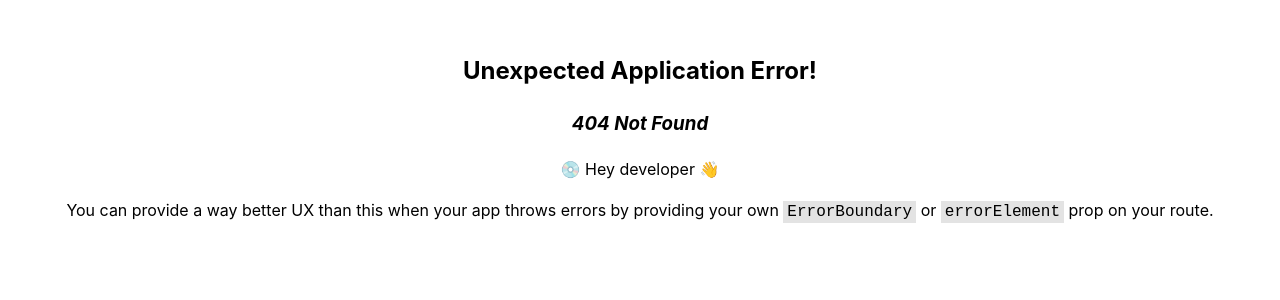
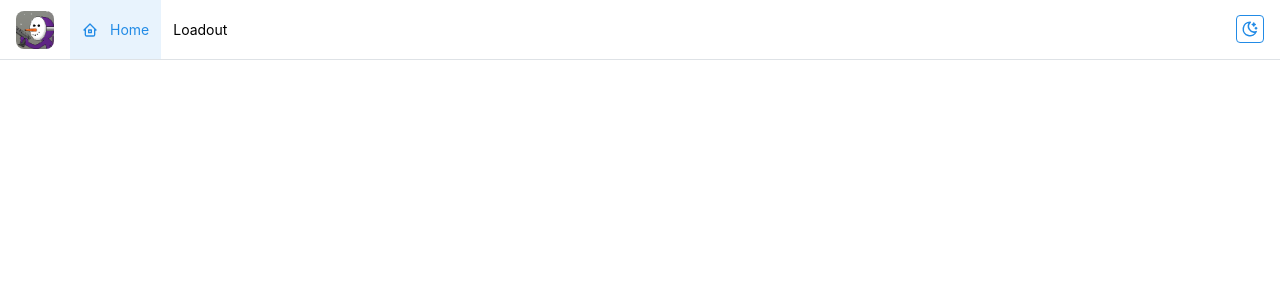
Before and after one commit to Boring-Man-Tools/Boring-Man-Tools.github.io, a React (Vite) app: page / in a window 1280 px wide. Before the commit this address had no page. Shown: the top 300 px of the page. Built offline with nearby package versions, Linux system fonts and the light colour scheme.

Commit message:
deploy: use a HashRouter to fix sub routes in github pages
Ideally, I should use a custom domain name to use the "/" as the root
and keep the BrowserRouter.

```diff
--- a/src/App.tsx
+++ b/src/App.tsx
@@ -5,7 +5,7 @@ import { TbHome2 } from "react-icons/tb";
 import { ToggleColorScheme } from "./theme/ToggleColorScheme";
 import { Loadout } from "./loadout/Loadout";
 import {
-  createBrowserRouter,
+  createHashRouter,
   Outlet,
   Link as RLink,
   LinkProps as RLinkProps,
@@ -57,15 +57,15 @@ type CustomNavLinkProps = Omit<NavLinkProps, "to" | "active"> & {
   to: "/" | `/${string}/`;
 };
 const CustomNavLink = ({ to, ...navLinkProps }: CustomNavLinkProps) => {
-  const finalTo = to === "/" ? "/boringman-tools/" : `/boringman-tools${to}`;
+  // const finalTo = to === "/" ? "/boringman-tools/" : `/boringman-tools${to}`;
   const location = useLocation();
-  const isActiveLink = location.pathname.endsWith(finalTo);
+  const isActiveLink = location.pathname === to;
 
   const RouterLink = ({
     children,
     ...rest
   }: { children: ReactNode } & Omit<RLinkProps, "to">) => (
-    <RLink to={finalTo} {...rest}>
+    <RLink to={to} {...rest}>
       {children}
     </RLink>
   );
@@ -75,9 +75,9 @@ const CustomNavLink = ({ to, ...navLinkProps }: CustomNavLinkProps) => {
   );
 };
 
-export const appRouter = createBrowserRouter([
+export const appRouter = createHashRouter([
   {
-    path: "/boringman-tools/",
+    path: "/",
     element: <App />,
     children: [
       {
```
